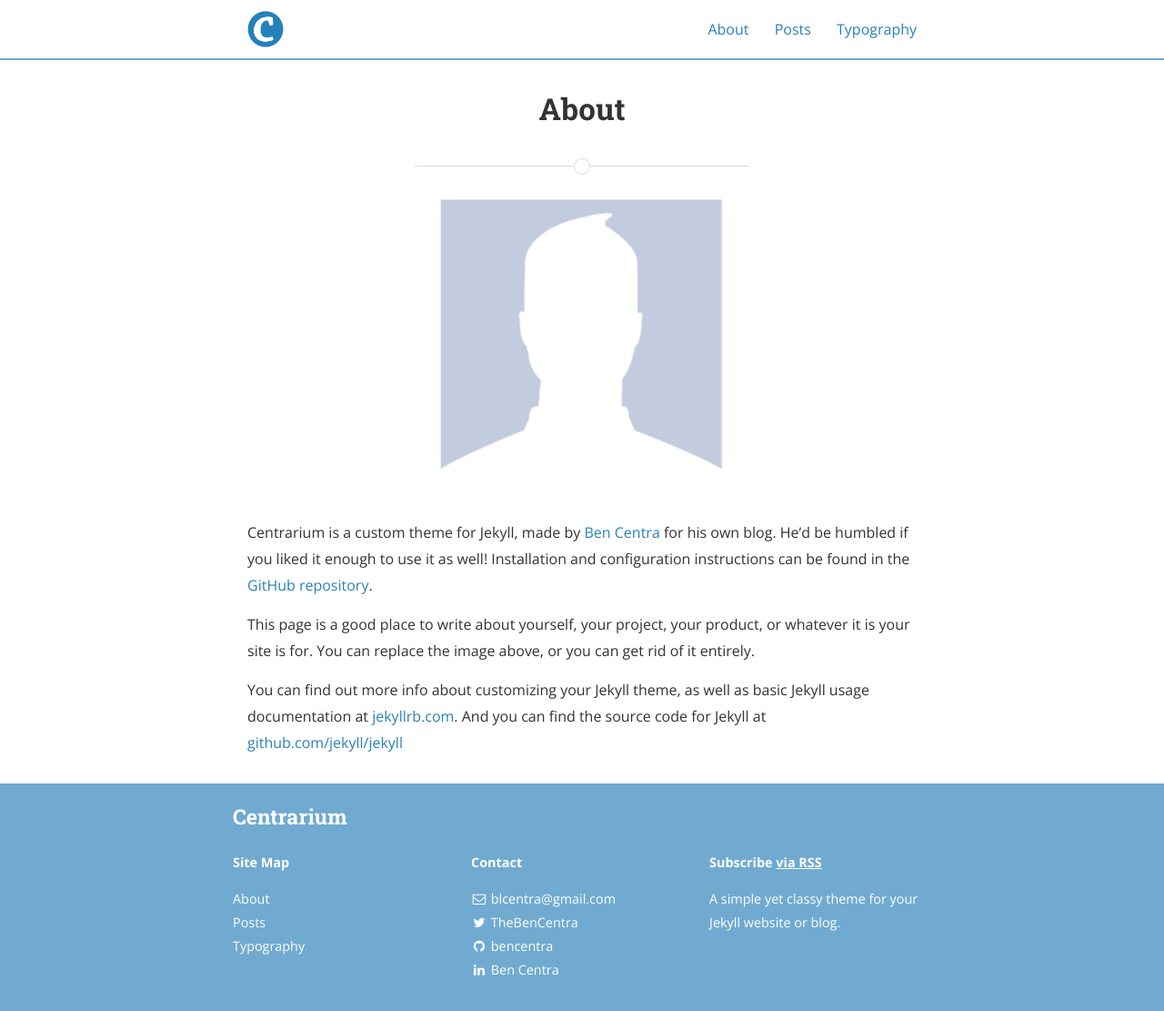
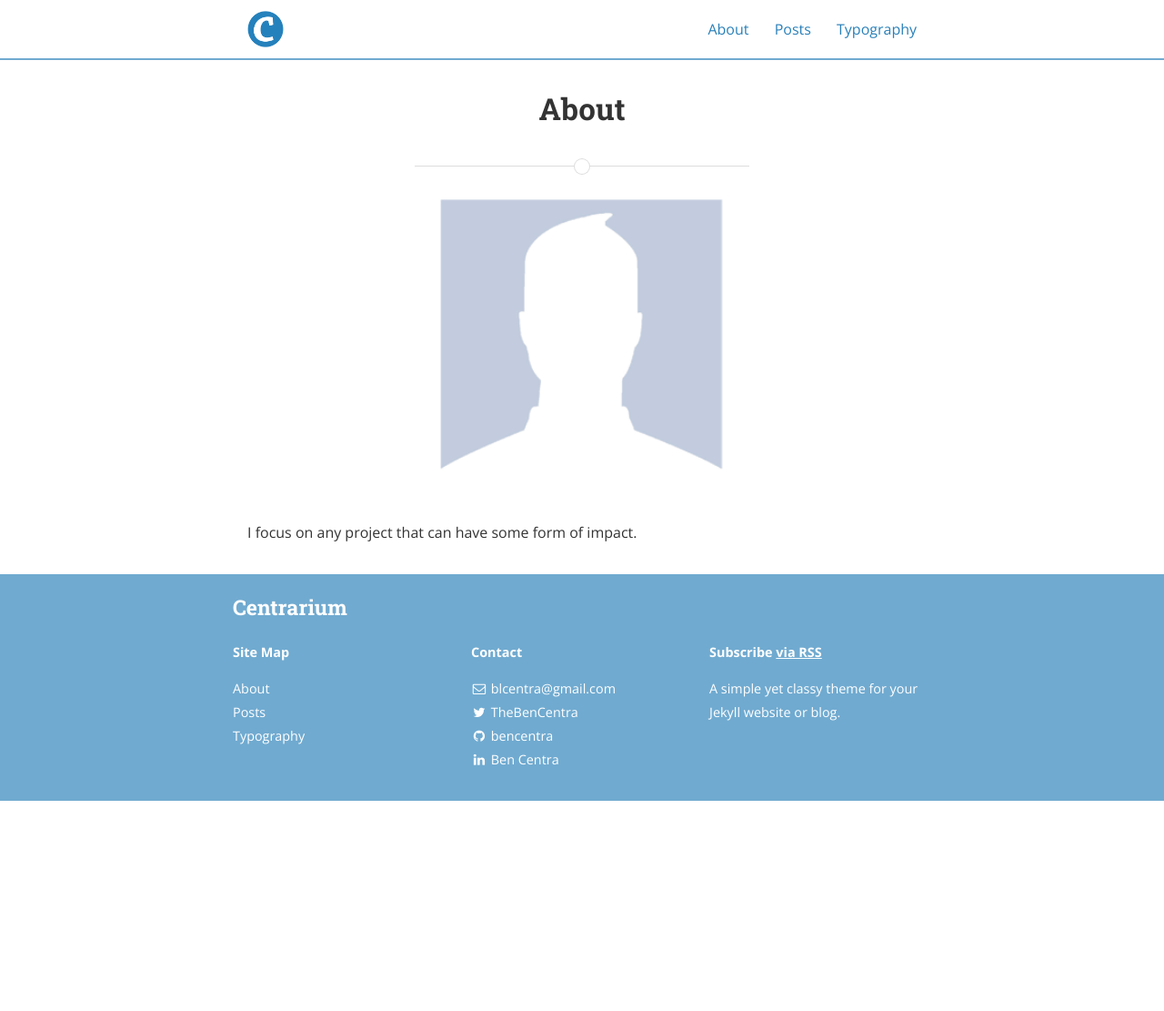
Before and after one commit to tgirotto/tgirotto.github.io, a Jekyll site: the page built from about.md, in a window 1280 px wide and 1111 px high. Shown: the whole window at 91% size. Built offline with Jekyll 4.4.1, drawn with Linux system fonts in a browser that asks for light colours; nearby versions of some CDN libraries.

Commit message:
started modifying code

```diff
--- a/about.md
+++ b/about.md
@@ -7,12 +7,4 @@ main_nav: true
 
 ![alt text]({{ site.baseurl }}/assets/profile-placeholder.gif "Profile Picture"){:.profile}
 
-Centrarium is a custom theme for Jekyll, made by [Ben Centra][bencentra] for his own blog. He'd be humbled if you liked it enough to use it as well! Installation and configuration instructions can be found in the [GitHub repository](https://github.com/bencentra/centrarium).
-
-This page is a good place to write about yourself, your project, your product, or whatever it is your site is for. You can replace the image above, or you can get rid of it entirely.
-
-You can find out more info about customizing your Jekyll theme, as well as basic Jekyll usage documentation at [jekyllrb.com](http://jekyllrb.com/). And you can find the source code for Jekyll at [github.com/jekyll/jekyll](https://github.com/jekyll/jekyll)
-
-[centrarium]: https://github.com/bencentra/centrarium
-[bencentra]: http://bencentra.com
-[jekyll]: https://github.com/jekyll/jekyll
+I focus on any project that can have some form of impact.
```
